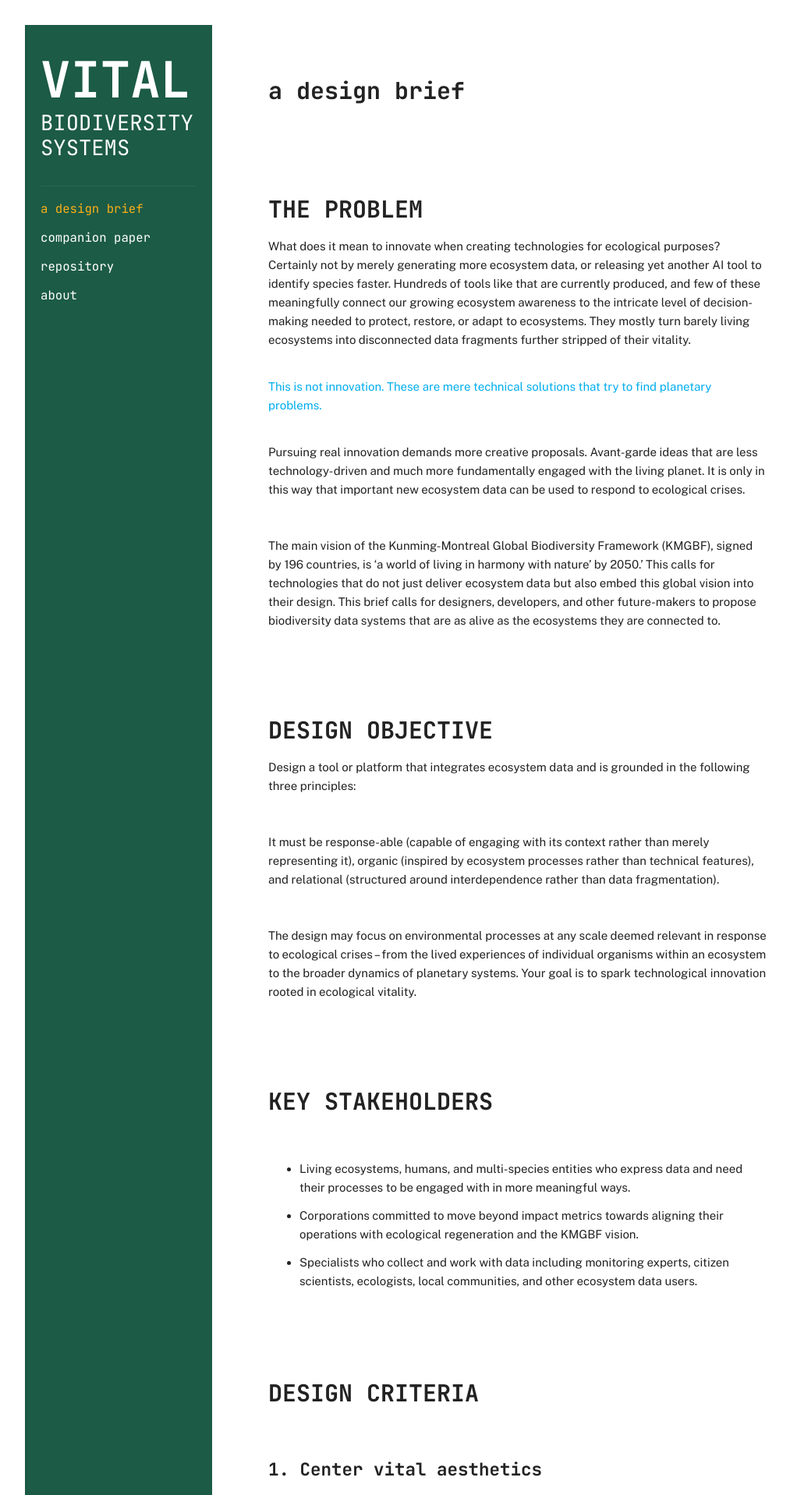
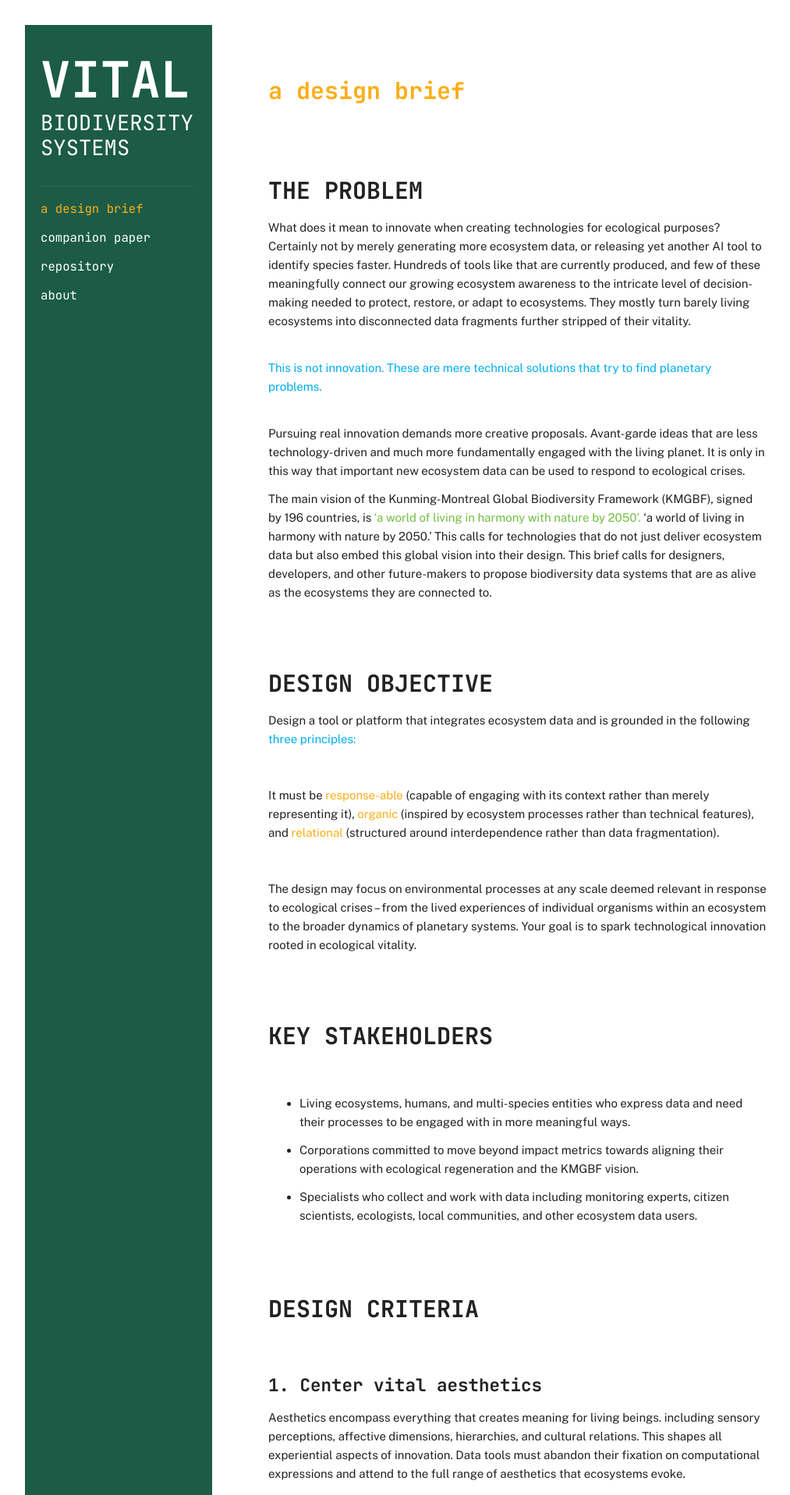
Before and after one commit to vitalbiodiversity/vitalbiodiversity.github.io, a Jekyll site: the page built from index.md, in a window 1280 px wide. Shown: the top 1917 px of the page at 78% size, without its empty margins (58-1071 px from the left). Built offline with Jekyll 4.4.1, drawn with Linux system fonts in a browser that asks for light colours.

Commit message:
Update index.md

```diff
--- a/index.md
+++ b/index.md
@@ -3,9 +3,8 @@ title: a design brief
 layout: default
 ---
 
-# a design brief
+# <span style="color:#FAAE17;">a design brief</span>
 
-<br>
 <br>
 <br>
 
@@ -21,27 +20,23 @@ What does it mean to innovate when creating technologies for ecological purposes
 
 Pursuing real innovation demands more creative proposals. Avant-garde ideas that are less technology-driven and much more fundamentally engaged with the living planet. It is only in this way that important new ecosystem data can be used to respond to ecological crises.
 
-<br>
+The main vision of the Kunming-Montreal Global Biodiversity Framework (KMGBF), signed by 196 countries, is <span style="color:#71BE44;">'a world of living in harmony with nature by 2050'.</span> ‘a world of living in harmony with nature by 2050.’ This calls for technologies that do not just deliver ecosystem data but also embed this global vision into their design. This brief calls for designers, developers, and other future-makers to propose biodiversity data systems that are as alive as the ecosystems they are connected to.
 
-The main vision of the Kunming-Montreal Global Biodiversity Framework (KMGBF), signed by 196 countries, is ‘a world of living in harmony with nature’ by 2050.’ This calls for technologies that do not just deliver ecosystem data but also embed this global vision into their design. This brief calls for designers, developers, and other future-makers to propose biodiversity data systems that are as alive as the ecosystems they are connected to.
-
-<br>
 <br>
 <br>
 
 # DESIGN OBJECTIVE
 
-Design a tool or platform that integrates ecosystem data and is grounded in the following three principles:
+Design a tool or platform that integrates ecosystem data and is grounded in the following <span style="color:#00ADEE;">three principles:</span>
 
 <br>
 
-It must be response-able (capable of engaging with its context rather than merely representing it), organic (inspired by ecosystem processes rather than technical features), and relational (structured around interdependence rather than data fragmentation).
+It must be <span style="color:#FAAE17;">response-able</span> (capable of engaging with its context rather than merely representing it), <span style="color:#FAAE17;">organic</span> (inspired by ecosystem processes rather than technical features), and <span style="color:#FAAE17;">relational</span> (structured around interdependence rather than data fragmentation).
 
 <br>
 
 The design may focus on environmental processes at any scale deemed relevant in response to ecological crises – from the lived experiences of individual organisms within an ecosystem to the broader dynamics of planetary systems. Your goal is to spark technological innovation rooted in ecological vitality.
 
-<br>
 <br>
 <br>
 
@@ -55,7 +50,6 @@ The design may focus on environmental processes at any scale deemed relevant in
 
 - Specialists who collect and work with data including monitoring experts, citizen scientists, ecologists, local communities, and other ecosystem data users.
 
-<br>
 <br>
 <br>
 
@@ -87,7 +81,6 @@ The strongest business cases will be those that work within, rather than attempt
 
 <br>
 <br>
-<br>
 
 # DESIGN CONSTRAINTS
 
@@ -111,7 +104,6 @@ The design may be conceptual or a prototype, built with existing technologies or
 
 All designs have socio-political effects. The design must therefore critically consider who and what it serves, and what it thereby risks ignoring. It must provide transparency about how decisions and data shape power across humans and ecosystems. This includes asking how the design contributes to creating regenerative multispecies futures.
 
-<br>
 <br>
 <br>
 
```
